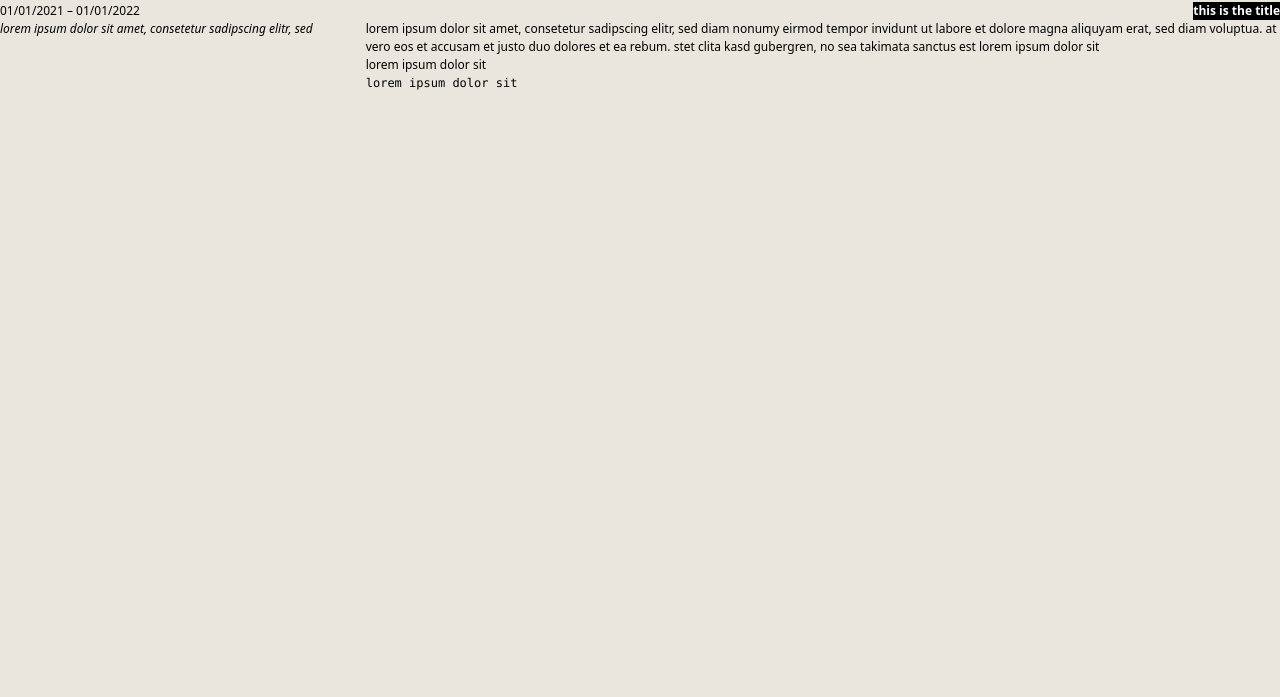
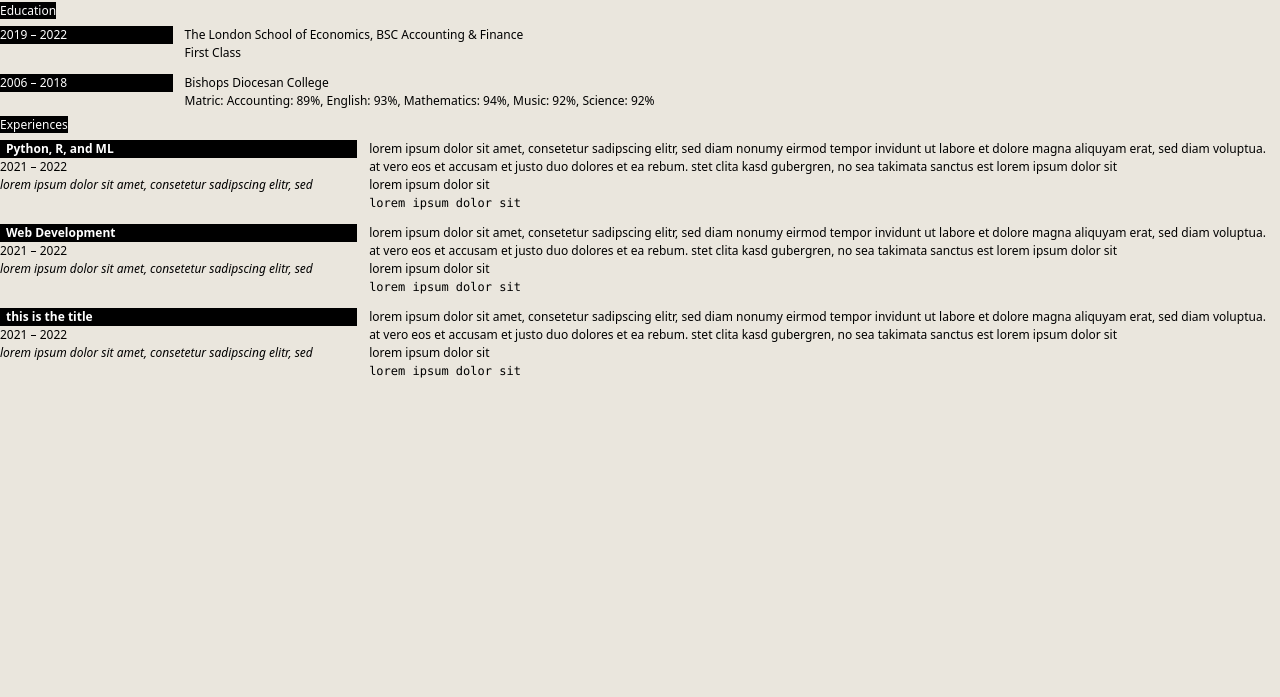
Before and after one commit to kamalsacranie/cv-gatsby, a Gatsby site: page / in a window 1280 px wide. Shown: the part 103-800 px from the top of the page. Built offline with nearby package versions, Linux system fonts and the light colour scheme; Gatsby itself is replaced by a stand-in of ours.

Commit message:
Add education section
- Must change header styles

```diff
--- a/src/components/BlackSquareSymbolComponent.tsx
+++ b/src/components/BlackSquareSymbolComponent.tsx
@@ -1,11 +1,8 @@
-import React, { PropsWithChildren } from "react";
-import * as icons from "react-icons/vsc";
+import React from "react";
+import * as icons from "react-icons/all";
 
 // TODO make it dynamic for all the types of icons so we can import react-icons/vsc
-const BlackSquareSymbol = ({
-    name,
-    extendStyle,
-}: PropsWithChildren<String>) => {
+const BlackSquareSymbol = ({ name, extendStyle }) => {
     return (
         <div className={`bg-black text-white self-center p-2 ${extendStyle}`}>
             {icons[name] && React.createElement(icons[name])}
--- a/src/components/CVEntryComponent/CVEntryComponent.tsx
+++ /dev/null
@@ -1,31 +0,0 @@
-import React from "react";
-import Markdown from "../MarkdownComponent";
-
-// Can make this better by generating the number of divs present in the data to create columns
-/* ${Object.values(entry).length} */
-const CVEntry = ({ entry }) => {
-    return (
-        <div className="grid grid-cols-7 py-2">
-            <div className="col-span-2">
-                <Markdown source={entry.brief.date} />
-                <Markdown source={entry.brief.description} />
-            </div>
-            <div className="col-span-5">
-                {/* {Object.values(entry.main).map((value) => { */}
-                {/*     return <Markdown source={value} />; */}
-                {/* })} */}
-                <div className="flex flex-row place-content-end">
-                    <Markdown
-                        className="bg-black text-white right-0"
-                        source={entry.main.title}
-                    />
-                </div>
-                <Markdown source={entry.main.body} />
-                <Markdown source={entry.main.place} />
-                <Markdown source={entry.main.skills} />
-            </div>
-        </div>
-    );
-};
-
-export default CVEntry;
--- /dev/null
+++ b/src/components/CVEntryComponent/EducationEntryComponent.tsx
@@ -0,0 +1,18 @@
+import React from "react";
+import Markdown from "../MarkdownComponent";
+
+const EducationEntry = ({ entry }) => {
+  return (
+    <div className="grid grid-cols-7 gap-x-4 py-2">
+      <div className="col-span-1">
+        <Markdown className="bg-black text-white right-0" source={entry.date} />
+      </div>
+      <div className="col-span-6">
+        <Markdown source={entry.lineOne} />
+        <Markdown source={entry.lineTwo} />
+      </div>
+    </div>
+  );
+};
+
+export default EducationEntry;
--- /dev/null
+++ b/src/components/CVEntryComponent/ExperienceEntryComponent.tsx
@@ -0,0 +1,44 @@
+import React from "react";
+import Markdown from "../MarkdownComponent";
+import TextOnBg from "../TextOnBgComponent";
+
+interface ExperienceEntryProps {
+  entry: {
+    brief: {
+      title: string;
+      date: string;
+      description: string;
+    };
+    main: {
+      body: string;
+      place: string;
+      skills: string;
+    };
+  };
+}
+
+// Can make this better by generating the number of divs present in the data to create columns
+/* ${Object.values(entry).length} */
+const ExperienceEtnry = ({ entry }: ExperienceEntryProps) => {
+  return (
+    <div className="grid grid-cols-7 gap-x-4 py-2">
+      <div className="col-span-2">
+        <TextOnBg addClass="flex px-2">
+          <Markdown
+            className="bg-black text-white right-0"
+            source={entry.brief.title}
+          />
+        </TextOnBg>
+        <Markdown source={entry.brief.date} />
+        <Markdown source={entry.brief.description} />
+      </div>
+      <div className="col-span-5">
+        <Markdown source={entry.main.body} />
+        <Markdown source={entry.main.place} />
+        <Markdown source={entry.main.skills} />
+      </div>
+    </div>
+  );
+};
+
+export default ExperienceEtnry;
--- /dev/null
+++ b/src/components/TextOnBgComponent.tsx
@@ -0,0 +1,23 @@
+import * as React from "react";
+
+interface TextOnBgProps {
+    children: React.ReactNode;
+    textColor?: string;
+    bgColor?: string;
+    addClass?: string;
+}
+
+const TextOnBg = ({
+    children,
+    textColor = "white",
+    bgColor = "black",
+    addClass = "",
+}: TextOnBgProps) => {
+    return (
+        <span className={`bg-${bgColor} text-${textColor} ${addClass}`}>
+            {children}
+        </span>
+    );
+};
+
+export default TextOnBg;
--- a/src/data/cvEntries.tsx
+++ b/src/data/cvEntries.tsx
@@ -1,38 +1,51 @@
-export const experience = {
-    experience_1: {
+export const education = {
+    lse: {
+        date: "2019 &ndash; 2022",
+        lineOne: "The London School of Economics, BSC Accounting & Finance",
+        lineTwo: "First Class",
+    },
+    school: {
+        date: "2006 &ndash; 2018",
+        lineOne: "Bishops Diocesan College",
+        lineTwo:
+            "Matric: Accounting: 89%, English: 93%, Mathematics: 94%, Music: 92%, Science: 92%",
+    },
+};
+export const experiences = {
+    "Machine learning": {
         brief: {
-            date: "01/01/2021 &ndash; 01/01/2022",
+            title: "**Python, R, and ML**",
+            date: "2021 &ndash; 2022",
             description:
                 "*lorem ipsum dolor sit amet, consetetur sadipscing elitr, sed*",
         },
         main: {
-            title: "**this is the title**",
             body: "lorem ipsum dolor sit amet, consetetur sadipscing elitr, sed diam nonumy eirmod tempor invidunt ut labore et dolore magna aliquyam erat, sed diam voluptua. at vero eos et accusam et justo duo dolores et ea rebum. stet clita kasd gubergren, no sea takimata sanctus est lorem ipsum dolor sit",
             place: "lorem ipsum dolor sit",
             skills: "`lorem ipsum dolor sit`",
         },
     },
-    experience_2: {
+    "Web development": {
         brief: {
-            date: "01/01/2021 &ndash; 01/01/2022",
+            title: "**Web Development**",
+            date: "2021 &ndash; 2022",
             description:
                 "*lorem ipsum dolor sit amet, consetetur sadipscing elitr, sed*",
         },
         main: {
-            title: "**this is the title**",
             body: "lorem ipsum dolor sit amet, consetetur sadipscing elitr, sed diam nonumy eirmod tempor invidunt ut labore et dolore magna aliquyam erat, sed diam voluptua. at vero eos et accusam et justo duo dolores et ea rebum. stet clita kasd gubergren, no sea takimata sanctus est lorem ipsum dolor sit",
             place: "lorem ipsum dolor sit",
             skills: "`lorem ipsum dolor sit`",
         },
     },
-    experience_3: {
+    "Coding tuition": {
         brief: {
-            date: "01/01/2021 &ndash; 01/01/2022",
+            title: "**this is the title**",
+            date: "2021 &ndash; 2022",
             description:
                 "*lorem ipsum dolor sit amet, consetetur sadipscing elitr, sed*",
         },
         main: {
-            title: "**this is the title**",
             body: "lorem ipsum dolor sit amet, consetetur sadipscing elitr, sed diam nonumy eirmod tempor invidunt ut labore et dolore magna aliquyam erat, sed diam voluptua. at vero eos et accusam et justo duo dolores et ea rebum. stet clita kasd gubergren, no sea takimata sanctus est lorem ipsum dolor sit",
             place: "lorem ipsum dolor sit",
             skills: "`lorem ipsum dolor sit`",
--- a/src/data/personal.tsx
+++ b/src/data/personal.tsx
@@ -5,19 +5,23 @@ export const names = {
 
 export const contactDetails = {
     phone: {
-        icon: "VscGithubInverted",
+        icon: "AiFillPhone",
         data: "+44951642005",
     },
     github: {
-        icon: "VscAdd",
+        icon: "VscGithubInverted",
         data: "github.com/kamalsacranie",
     },
     email: {
-        icon: "VscBug",
+        icon: "HiAtSymbol",
         data: "sacranie.work@gmail.com",
     },
     website: {
-        icon: "VscAdd",
+        icon: "FaGlobe",
         data: "kamalsacranie.github.io",
     },
+    linkedIn: {
+        icon: "RiLinkedinFill",
+        data: "https://www.linkedin.com/in/kamal-sacranie-3b49991b1/",
+    },
 };
--- a/src/pages/index.tsx
+++ b/src/pages/index.tsx
@@ -2,22 +2,25 @@ import * as React from "react";
 import type { HeadFC } from "gatsby";
 import "../styles/global.css";
 import ContactGrid from "../components/ContactGridComponent";
-import CVEntry from "../components/CVEntryComponent/CVEntryComponent";
+import TextOnBg from "../components/TextOnBgComponent";
+import ExperienceEtnry from "../components/CVEntryComponent/ExperienceEntryComponent";
 import { names } from "../data/personal";
 import { subheading } from "../data/misc";
-import { experience } from "../data/cvEntries";
+import { education, experiences } from "../data/cvEntries";
+import EducationEntry from "../components/CVEntryComponent/EducationEntryComponent";
 
 const IndexPage = () => {
     return (
         <main>
-            <div className="flex flex-row justify-between">
+            <div className="flex flex-row justify-between pb-2">
                 <div className="shrink-0">
-                    {/* make into a component */}
                     <div className="grid grid-rows-2 gap-3">
                         {Object.values(names).map((name) => {
                             return (
-                                <div className="text-white text-5xl font-extrabold">
-                                    <span className="bg-black px-3">{name}</span>
+                                <div className="flex">
+                                    <TextOnBg addClass="text-5xl font-extrabold px-3">
+                                        {name}
+                                    </TextOnBg>
                                 </div>
                             );
                         })}
@@ -31,7 +34,18 @@ const IndexPage = () => {
                 <ContactGrid />
             </div>
             <div>
-                <CVEntry entry={experience.experience_1} />
+                <TextOnBg addClass="capitalize">{Object.keys({ education })}</TextOnBg>
+                {Object.values(education).map((entry) => {
+                    return <EducationEntry entry={entry} />;
+                })}
+            </div>
+            <div>
+                <TextOnBg addClass="capitalize">
+                    {Object.keys({ experiences })}
+                </TextOnBg>
+                {Object.values(experiences).map((entry) => {
+                    return <ExperienceEtnry entry={entry} />;
+                })}
             </div>
         </main>
     );
```
